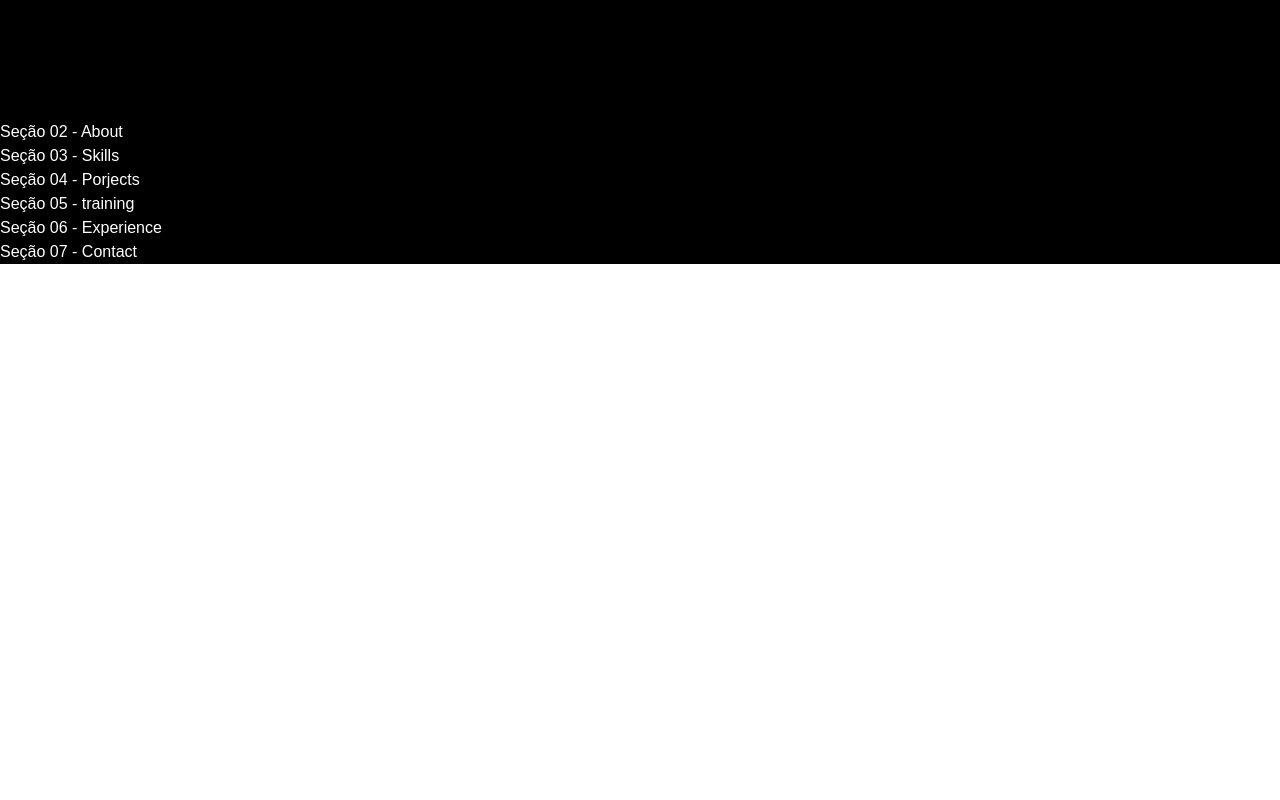
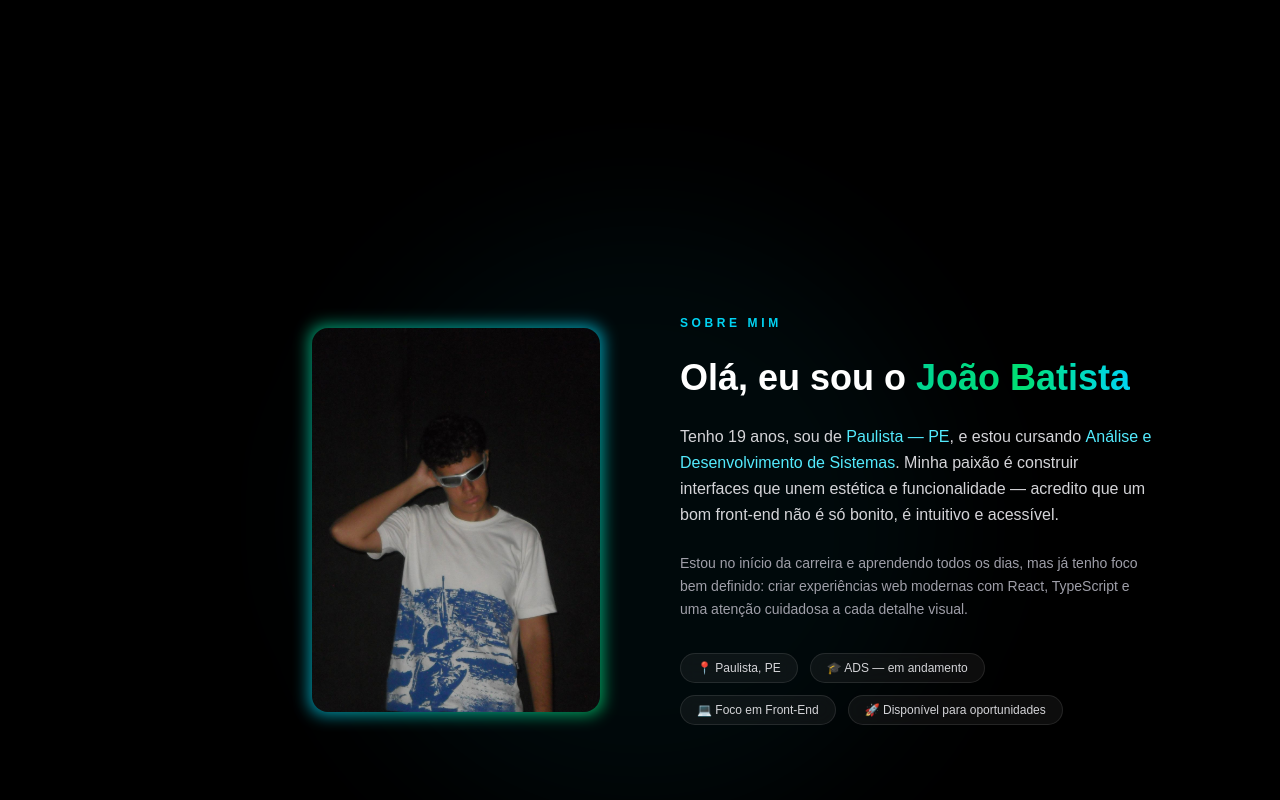
Before and after one commit to joaobatis1a/portifolio, a React (Vite) app: page / in a window 1280 px wide. Shown: the part 680-1480 px from the top of the page. Before the commit the page ends 944 px from the top, so only its background shows below. Built offline with nearby package versions, Linux system fonts and the light colour scheme.

Commit message:
feat: section about

```diff
--- a/src/App.tsx
+++ b/src/App.tsx
@@ -6,18 +6,27 @@ import Projects from "./components/Projects";
 import Training from "./components/Training";
 import Experience from "./components/Experience";
 import Contact from "./components/Contact";
+import StarBackground from "./components/StarBackground";
 
 function App() {
-    return(
-        <main className="bg-black text-white">
+    return (
+        <main className="bg-black text-white overflow-hidden">
+            {/* Estrelas visíveis a partir do About */}
+            <StarBackground />
+
+            {/* Hero fica acima das estrelas com bg sólido */}
+            <div className="relative z-10">
                 <Navbar />
+                <div className="bg-black">
                     <Hero />
+                </div>
                 <About />
                 <Skills />
                 <Projects />
                 <Training />
                 <Experience />
                 <Contact />
+            </div>
         </main>
     );
 }
--- a/src/components/About.tsx
+++ b/src/components/About.tsx
@@ -1,7 +1,83 @@
 function About() {
     return (
-        <section id="about">
-            <h1>Seção 02 - About</h1>
+        <section
+            id="about"
+            className="relative min-h-screen flex items-center justify-center px-6 py-24"
+        >
+            {/* subtle nebula glow behind content */}
+            <div
+                className="absolute inset-0 pointer-events-none"
+                style={{ zIndex: 1 }}
+            >
+                <div className="absolute top-1/2 left-1/2 -translate-x-1/2 -translate-y-1/2 w-[600px] h-[600px] rounded-full bg-cyan-500/5 blur-3xl" />
+            </div>
+
+            <div
+                className="relative z-10 max-w-5xl w-full grid grid-cols-1 md:grid-cols-2 gap-12 md:gap-20 items-center"
+            >
+                {/* ── Foto ── */}
+                <div className="flex justify-center md:justify-end">
+                    <div className="relative group">
+                        {/* borda animada */}
+                        <div className="absolute -inset-[3px] rounded-2xl bg-gradient-to-br from-emerald-400 via-cyan-400 to-green-400 opacity-70 blur-sm group-hover:opacity-100 transition-opacity duration-500" />
+                        <img
+                            src="/foto_perfil.jpg"
+                            alt="João Batista"
+                            className="relative w-64 h-80 md:w-72 md:h-96 object-cover object-top rounded-2xl"
+                        />
+                    </div>
+                </div>
+
+                {/* ── Texto ── */}
+                <div className="flex flex-col gap-6">
+                    {/* eyebrow */}
+                    <span className="text-xs tracking-[0.3em] text-cyan-400 uppercase font-semibold">
+                        Sobre mim
+                    </span>
+
+                    <h2 className="text-3xl md:text-4xl font-bold leading-tight">
+                        Olá, eu sou o{" "}
+                        <span className="bg-gradient-to-r from-emerald-400 via-green-400 to-cyan-400 bg-clip-text text-transparent">
+                            João Batista
+                        </span>
+                    </h2>
+
+                    <p className="text-zinc-300 text-base leading-relaxed">
+                        Tenho 19 anos, sou de{" "}
+                        <span className="text-cyan-300 font-medium">Paulista — PE</span>,
+                        e estou cursando{" "}
+                        <span className="text-cyan-300 font-medium">
+                            Análise e Desenvolvimento de Sistemas
+                        </span>
+                        . Minha paixão é construir interfaces que unem estética e
+                        funcionalidade — acredito que um bom front-end não é só bonito,
+                        é intuitivo e acessível.
+                    </p>
+
+                    <p className="text-zinc-400 text-sm leading-relaxed">
+                        Estou no início da carreira e aprendendo todos os dias, mas já
+                        tenho foco bem definido: criar experiências web modernas com
+                        React, TypeScript e uma atenção cuidadosa a cada detalhe visual.
+                    </p>
+
+                    {/* Pills de info */}
+                    <div className="flex flex-wrap gap-3 mt-2">
+                        {[
+                            { icon: "📍", label: "Paulista, PE" },
+                            { icon: "🎓", label: "ADS — em andamento" },
+                            { icon: "💻", label: "Foco em Front-End" },
+                            { icon: "🚀", label: "Disponível para oportunidades" },
+                        ].map(({ icon, label }) => (
+                            <span
+                                key={label}
+                                className="flex items-center gap-2 text-xs text-zinc-300 bg-white/5 border border-white/10 rounded-full px-4 py-1.5 backdrop-blur-sm"
+                            >
+                                {icon} {label}
+                            </span>
+                        ))}
+                    </div>
+                </div>
+            </div>
         </section>
     );
 }
--- /dev/null
+++ b/src/components/StarBackground.tsx
@@ -0,0 +1,79 @@
+import { useEffect, useRef } from "react";
+
+function StarBackground() {
+    const canvasRef = useRef<HTMLCanvasElement>(null);
+
+    useEffect(() => {
+        const canvas = canvasRef.current;
+        if (!canvas) return;
+        const ctx = canvas.getContext("2d");
+        if (!ctx) return;
+
+        let animId: number;
+
+        const resize = () => {
+            canvas.width = window.innerWidth;
+            canvas.height = document.body.scrollHeight;
+        };
+        resize();
+
+        const STAR_COUNT = 260;
+        const stars = Array.from({ length: STAR_COUNT }, () => ({
+            x: Math.random() * canvas.width,
+            y: Math.random() * canvas.height,
+            r: Math.random() * 1.4 + 0.3,
+            speed: Math.random() * 0.18 + 0.04,
+            alpha: Math.random() * 0.6 + 0.3,
+            twinkleSpeed: Math.random() * 0.008 + 0.003,
+            twinklePhase: Math.random() * Math.PI * 2,
+        }));
+
+        const draw = () => {
+            ctx.clearRect(0, 0, canvas.width, canvas.height);
+
+            const now = performance.now() / 1000;
+
+            for (const s of stars) {
+                const alpha = s.alpha * (0.6 + 0.4 * Math.sin(now * s.twinkleSpeed * 60 + s.twinklePhase));
+                ctx.beginPath();
+                ctx.arc(s.x, s.y, s.r, 0, Math.PI * 2);
+                ctx.fillStyle = `rgba(200, 255, 240, ${alpha})`;
+                ctx.fill();
+
+                s.y += s.speed;
+                if (s.y > canvas.height) {
+                    s.y = 0;
+                    s.x = Math.random() * canvas.width;
+                }
+            }
+
+            animId = requestAnimationFrame(draw);
+        };
+
+        draw();
+
+        const onResize = () => {
+            resize();
+            for (const s of stars) {
+                s.x = Math.random() * canvas.width;
+                s.y = Math.random() * canvas.height;
+            }
+        };
+        window.addEventListener("resize", onResize);
+
+        return () => {
+            cancelAnimationFrame(animId);
+            window.removeEventListener("resize", onResize);
+        };
+    }, []);
+
+    return (
+        <canvas
+            ref={canvasRef}
+            className="fixed inset-0 w-full h-full pointer-events-none"
+            style={{ zIndex: 0 }}
+        />
+    );
+}
+
+export default StarBackground;
```
Also changed, not shown: public/foto_perfil.jpg (added). Lines whose indentation alone changed are shown as unchanged.
